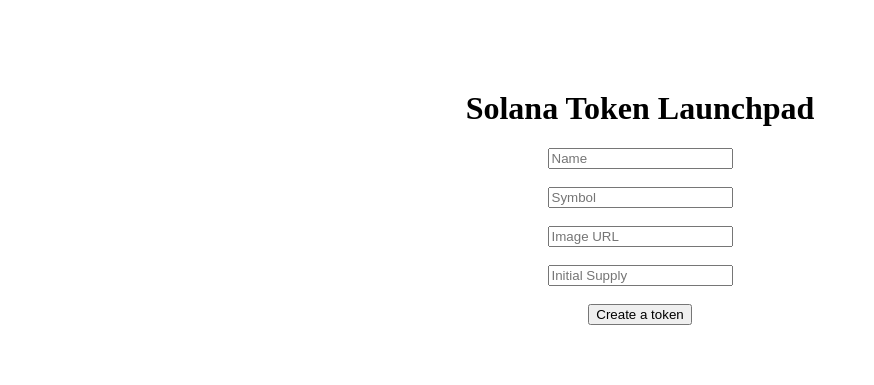
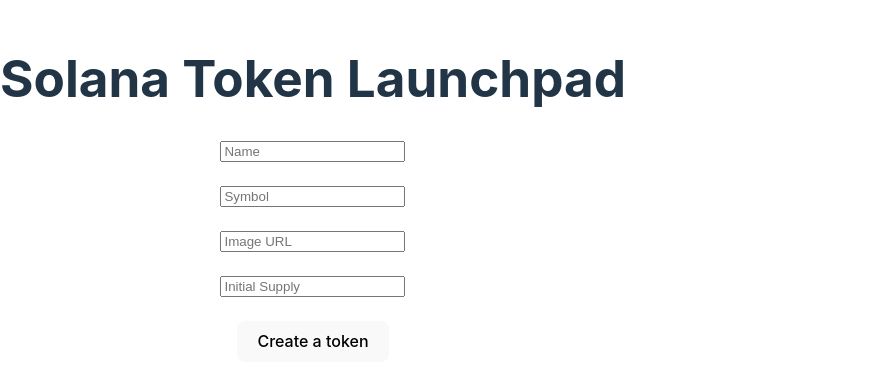
Before and after one commit to RikenMor001/Decentralised_App, a React (Vite) app: page / in a window 1280 px wide. Shown: the part 211-596 px from the top of the page, without its empty margins (0-874 px from the left). Built offline with nearby package versions, Linux system fonts and the light colour scheme.

Commit message:
Update index.css

```diff
--- a/src/index.css
+++ b/src/index.css
@@ -0,0 +1,68 @@
+:root {
+  font-family: Inter, system-ui, Avenir, Helvetica, Arial, sans-serif;
+  line-height: 1.5;
+  font-weight: 400;
+
+  color-scheme: light dark;
+  color: rgba(255, 255, 255, 0.87);
+  background-color: #242424;
+
+  font-synthesis: none;
+  text-rendering: optimizeLegibility;
+  -webkit-font-smoothing: antialiased;
+  -moz-osx-font-smoothing: grayscale;
+}
+
+a {
+  font-weight: 500;
+  color: #646cff;
+  text-decoration: inherit;
+}
+a:hover {
+  color: #535bf2;
+}
+
+body {
+  margin: 0;
+  display: flex;
+  place-items: center;
+  min-width: 320px;
+  min-height: 100vh;
+}
+
+h1 {
+  font-size: 3.2em;
+  line-height: 1.1;
+}
+
+button {
+  border-radius: 8px;
+  border: 1px solid transparent;
+  padding: 0.6em 1.2em;
+  font-size: 1em;
+  font-weight: 500;
+  font-family: inherit;
+  background-color: #1a1a1a;
+  cursor: pointer;
+  transition: border-color 0.25s;
+}
+button:hover {
+  border-color: #646cff;
+}
+button:focus,
+button:focus-visible {
+  outline: 4px auto -webkit-focus-ring-color;
+}
+
+@media (prefers-color-scheme: light) {
+  :root {
+    color: #213547;
+    background-color: #ffffff;
+  }
+  a:hover {
+    color: #747bff;
+  }
+  button {
+    background-color: #f9f9f9;
+  }
+}
```
